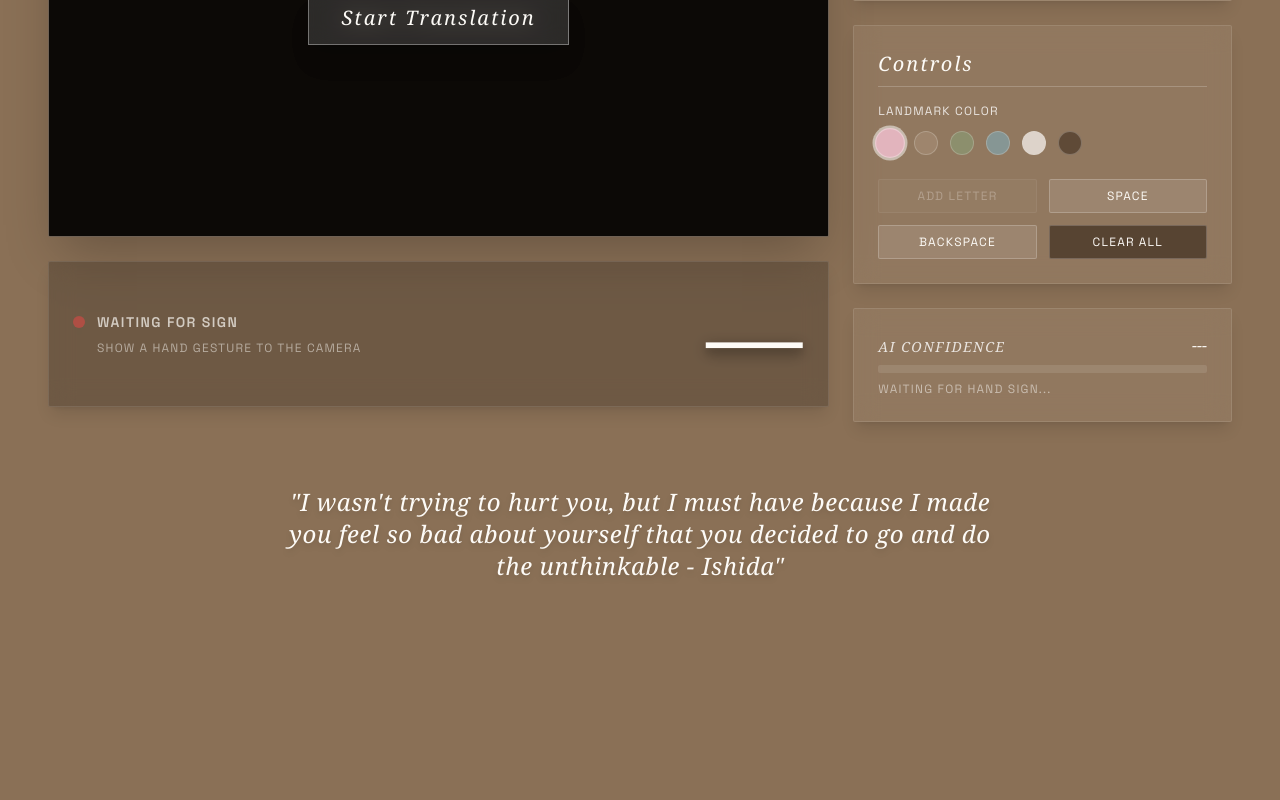
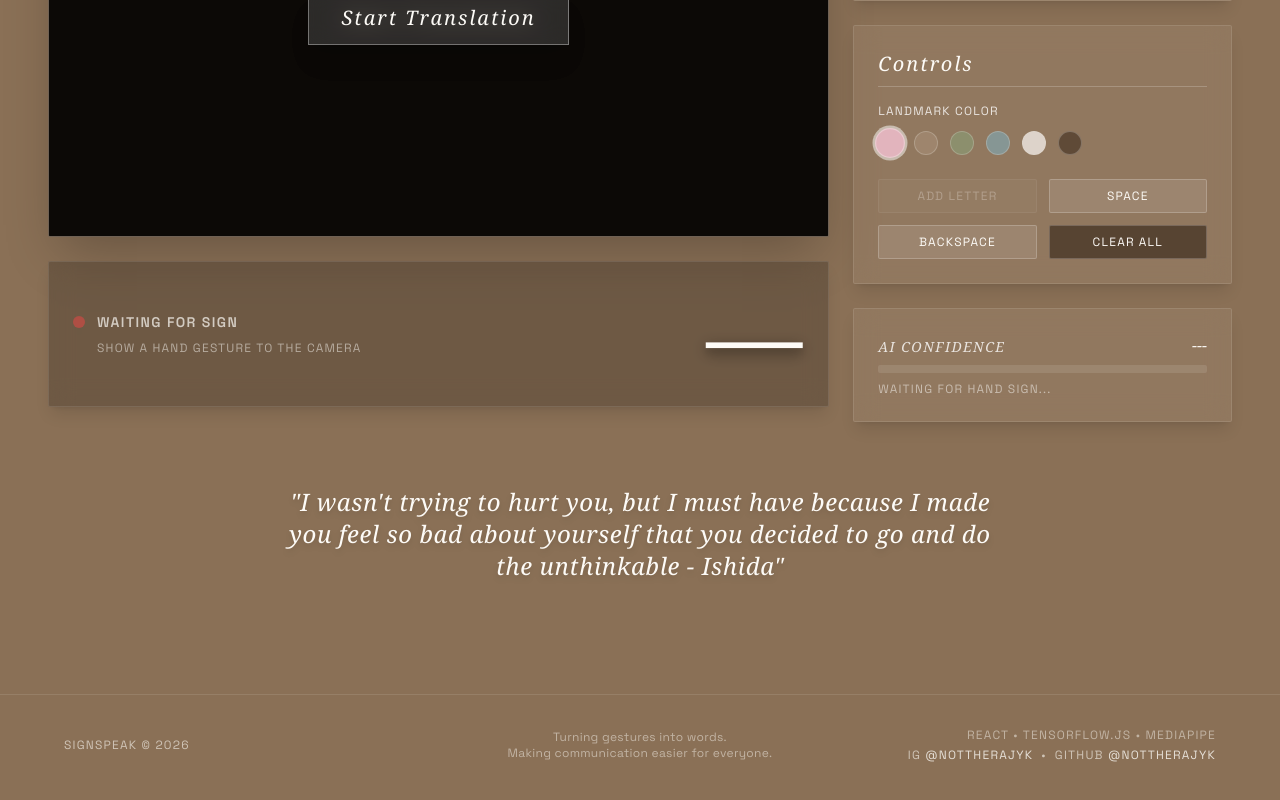
Before and after one commit to nottherajyk/SilentVoice.ai, a React (Vite) app: page / in a window 1280 px wide. Shown: the part 1082-1882 px from the top of the page. Before the commit the page ends 1792 px from the top, so only its background shows below. Built offline with nearby package versions, Linux system fonts and the light colour scheme.

Commit message:
Add footer with requested text and links

```diff
--- a/src/App.jsx
+++ b/src/App.jsx
@@ -127,16 +127,16 @@ function App() {
               )}
               {!isRunning && !isLoading && !error && (
                 <div className="absolute inset-0 flex items-center justify-center z-50 bg-black/60">
-                   <button onClick={startCamera} className="px-8 py-3 bg-white/10 border border-white/30 text-[#fdfbf7] hover:bg-white/20 transition-all font-serif italic text-xl tracking-widest shadow-xl backdrop-blur-md">
-                     Start Translation
-                   </button>
+                  <button onClick={startCamera} className="px-8 py-3 bg-white/10 border border-white/30 text-[#fdfbf7] hover:bg-white/20 transition-all font-serif italic text-xl tracking-widest shadow-xl backdrop-blur-md">
+                    Start Translation
+                  </button>
                 </div>
               )}
             </div>
 
             {/* DETECTED LETTER STRIP */}
             <div className="w-full bg-black/20 border border-white/10 p-6 shadow-lg backdrop-blur-md rounded-sm">
-               <DetectedLetter letter={detectedLetter} confidence={confidence} handDetected={handDetected} />
+              <DetectedLetter letter={detectedLetter} confidence={confidence} handDetected={handDetected} />
             </div>
           </div>
 
@@ -158,7 +158,7 @@ function App() {
               />
             </div>
             <div className="bg-[#a38c73]/30 border border-white/10 p-4 md:p-6 shadow-lg backdrop-blur-md rounded-sm">
-               <ConfidenceMeter confidence={confidence} handDetected={handDetected} />
+              <ConfidenceMeter confidence={confidence} handDetected={handDetected} />
             </div>
           </div>
 
@@ -173,6 +173,35 @@ function App() {
         </div>
 
       </div>
+
+      {/* FOOTER */}
+      <footer className="w-full border-t border-white/10 mt-16 pt-8 pb-12 px-6 md:px-16 text-[#fdfbf7]/60 text-[10px] md:text-xs font-light tracking-widest uppercase">
+        <div className="max-w-7xl mx-auto grid grid-cols-1 md:grid-cols-3 gap-8 items-center text-center md:text-left">
+
+          {/* Left */}
+          <div>
+            <p>SignSpeak © 2026</p>
+          </div>
+
+          {/* Center */}
+          <div className="md:text-center normal-case tracking-wide opacity-80">
+            <p>Turning gestures into words.</p>
+            <p>Making communication easier for everyone.</p>
+          </div>
+
+          {/* Right */}
+          <div className="flex flex-col md:items-end gap-1">
+            <p className="opacity-80">React • TensorFlow.js • MediaPipe</p>
+            <p>
+              IG <a href="https://instagram.com/nottherajyk" target="_blank" rel="noreferrer" className="text-[#fdfbf7]/80 hover:text-white transition-colors">@nottherajyk</a>
+              <span className="mx-2">•</span>
+              GITHUB <a href="https://github.com/nottherajyk" target="_blank" rel="noreferrer" className="text-[#fdfbf7]/80 hover:text-white transition-colors">@nottherajyk</a>
+            </p>
+          </div>
+
+        </div>
+      </footer>
+
 
       {/* Floating Camera toggle */}
       {isRunning && (
```
